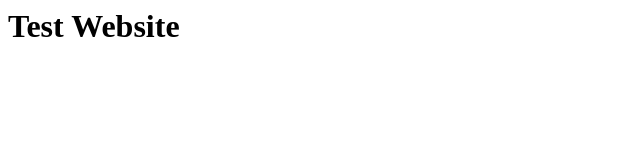
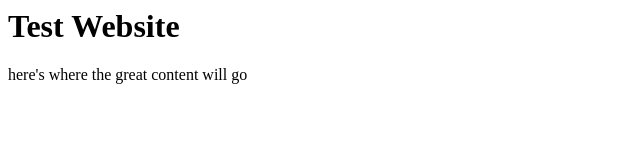
Before and after one commit to gdmontgo/projects, a plain HTML site: page index.html in a window 1280 px wide. Shown: the whole page, without its empty margins (0-640 px from the left). Drawn offline with Linux system fonts and the light colour scheme.

Commit message:
Update index.html

```diff
--- a/index.html
+++ b/index.html
@@ -10,5 +10,6 @@
 	</head>
 	<body>
 	<h1> Test Website</h1>
+		<p>here's where the great content will go</p>
 	</body>
 </html>
```
